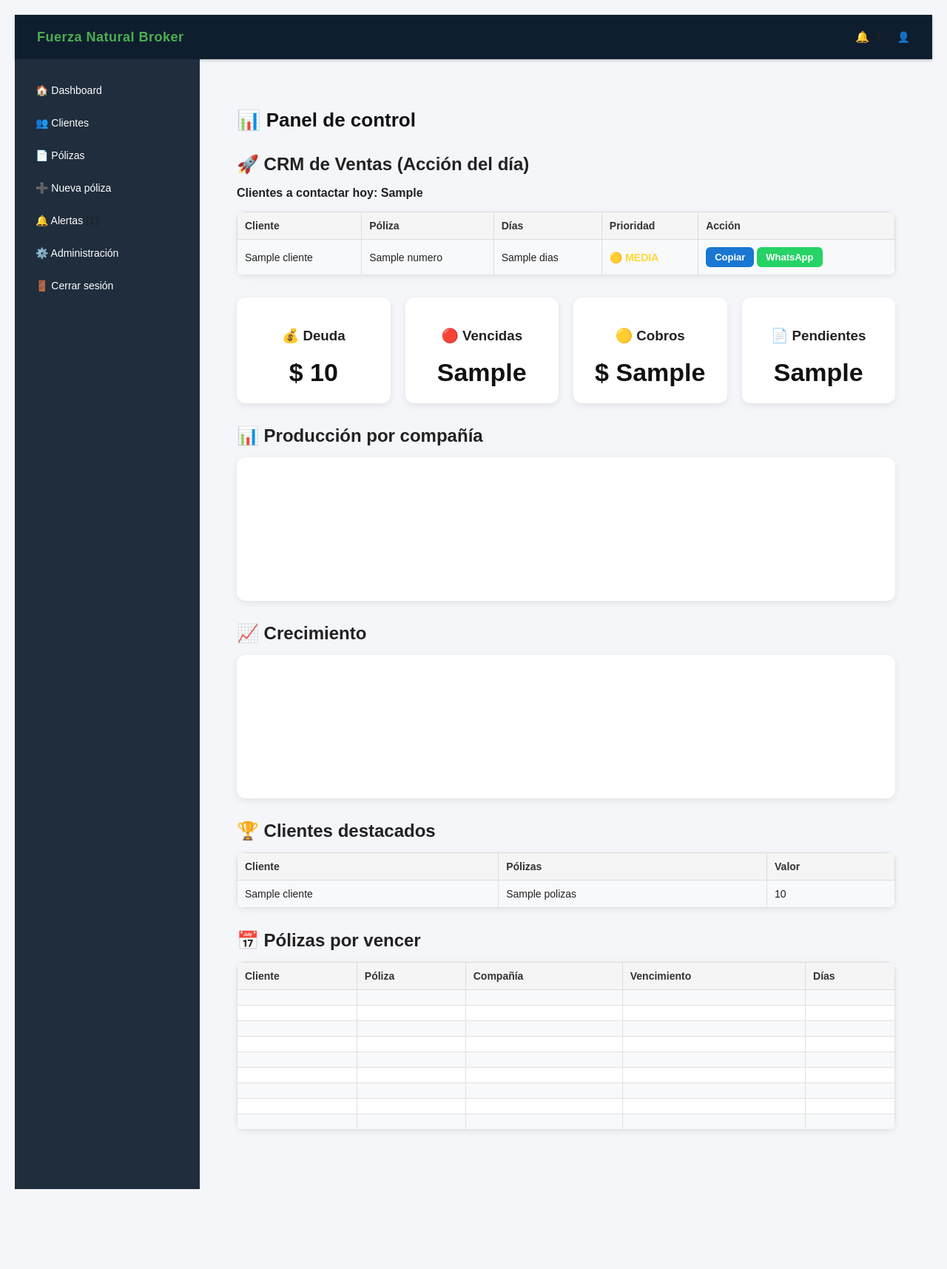
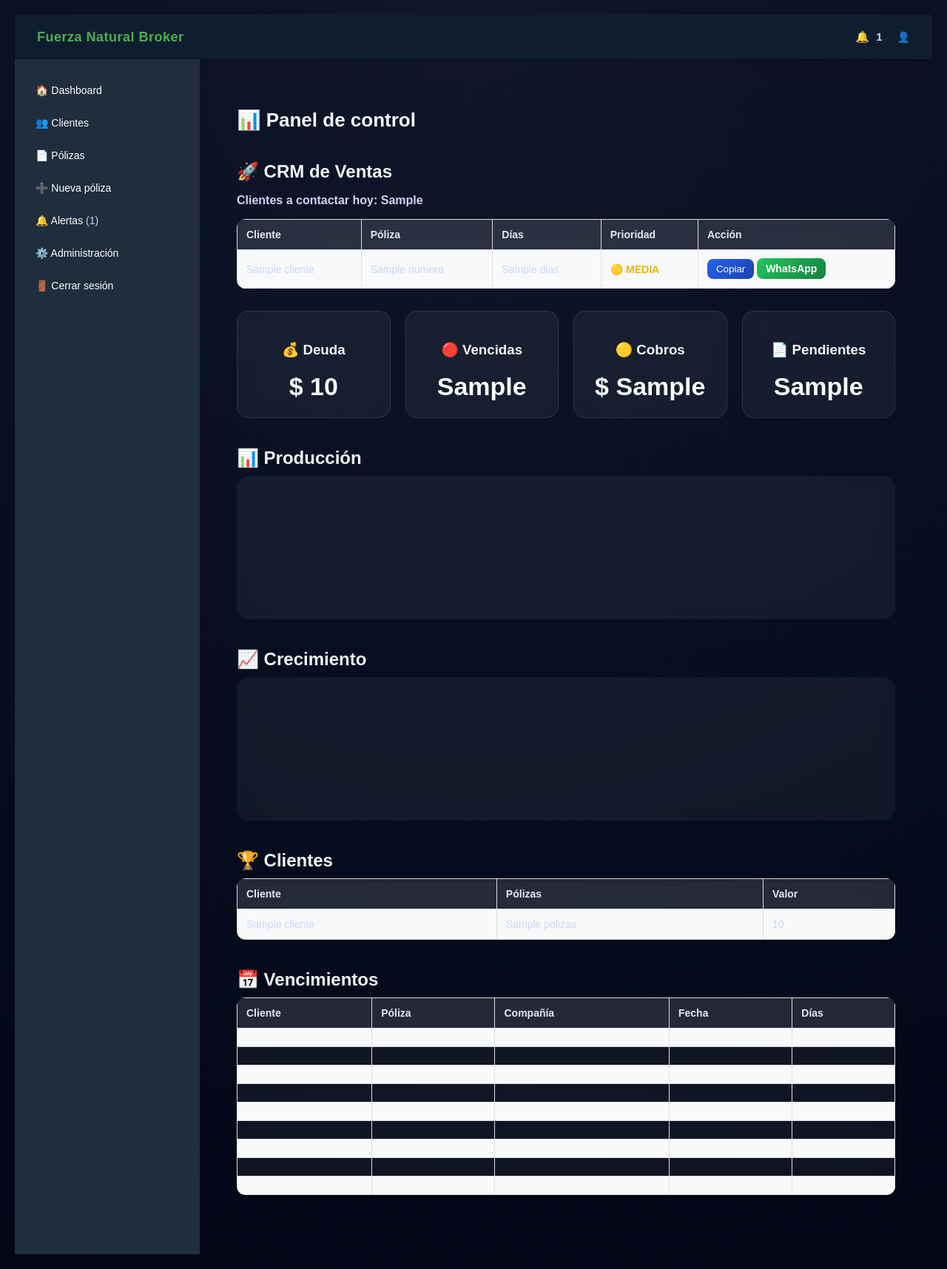
Before and after one commit to ferfama-debug/brokercrm, a Django app: template templates/panel/dashboard.html in a window 1280 px wide. Shown: the whole page at 74% size. Before the commit the page ends 1607 px from the top, so only its background shows below. Run offline with Django 4.2, Linux system fonts and the light colour scheme; data comes from the database, SQL or seed files in the repository; tables that the repository leaves empty hold one stand-in row (values such as "Sample post"); the template is opened without the code that fills it: values that come from a table or form of the project are taken from there, most other values are stand-ins (such as "Sample title", 1, 10 or a date in 2020); lists and menus that the app fills with data are empty; a map, chart or similar area stays blank.

Commit message:
ui premium modo oscuro estilo startup

```diff
--- a/templates/panel/dashboard.html
+++ b/templates/panel/dashboard.html
@@ -5,47 +5,63 @@
 
 <style>
 
+body{
+background: radial-gradient(circle at top, #0f172a, #020617);
+}
+
+/* CONTENEDOR */
+
 .dashboard{
 max-width:1300px;
 margin:auto;
 padding:20px;
-color:#222; /* 🔥 SOLUCIÓN GLOBAL */
+color:#e2e8f0;
 }
+
+/* TITULOS */
 
 .title{
 margin-bottom:25px;
 font-weight:600;
-color:#111;
+color:#f8fafc;
 }
 
-h1,h2,h3,p,span,td,th{
-color:#222; /* 🔥 FUERZA TODO EL TEXTO */
+h1,h2,h3{
+color:#f1f5f9;
+}
+
+p,td,th,span{
+color:#cbd5f5;
 }
 
 /* CRM PRO */
 
-.prioridad-urgente{color:#e53935;font-weight:bold;}
-.prioridad-alta{color:#fb8c00;font-weight:bold;}
-.prioridad-media{color:#fdd835;font-weight:bold;}
+.prioridad-urgente{color:#ef4444;font-weight:bold;}
+.prioridad-alta{color:#f97316;font-weight:bold;}
+.prioridad-media{color:#eab308;font-weight:bold;}
+
+/* BOTONES */
 
 .btn-copiar{
-background:#1976d2;
+background:linear-gradient(135deg,#2563eb,#1e40af);
 color:white;
 padding:6px 12px;
-border-radius:6px;
-font-size:13px;
-font-weight:bold;
+border-radius:8px;
 border:none;
 cursor:pointer;
+transition:0.2s;
+}
+
+.btn-copiar:hover{
+transform:scale(1.05);
 }
 
 .btn-whatsapp{
-background:#25D366;
+background:linear-gradient(135deg,#22c55e,#15803d);
 color:white;
 padding:6px 12px;
-border-radius:6px;
+border-radius:8px;
 text-decoration:none;
-font-size:13px;
 font-weight:bold;
 }
 
@@ -59,18 +75,23 @@ margin-bottom:30px;
 }
 
 .radar{
-background:white;
+background:rgba(255,255,255,0.05);
+backdrop-filter:blur(10px);
 padding:22px;
-border-radius:12px;
-box-shadow:0 3px 10px rgba(0,0,0,0.08);
+border-radius:16px;
+border:1px solid rgba(255,255,255,0.1);
 text-align:center;
-color:#222;
+transition:0.3s;
+}
+
+.radar:hover{
+transform:translateY(-5px);
 }
 
 .radar span{
 font-size:34px;
 font-weight:bold;
-color:#111;
+color:#f8fafc;
 }
 
 /* TABLAS */
@@ -79,34 +100,45 @@ table{
 width:100%;
 border-collapse:collapse;
 margin-bottom:30px;
-background:white;
-border-radius:10px;
+background:rgba(255,255,255,0.05);
+backdrop-filter:blur(10px);
+border-radius:12px;
 overflow:hidden;
-box-shadow:0 2px 8px rgba(0,0,0,0.08);
-color:#222;
 }
 
 th, td{
-padding:10px;
+padding:12px;
 text-align:left;
-color:#222;
 }
 
 th{
-background:#f5f5f5;
-color:#333;
+background:rgba(255,255,255,0.08);
+color:#e2e8f0;
+}
+
+tr{
+border-bottom:1px solid rgba(255,255,255,0.05);
 }
 
 tr:hover{
-background:#fafafa;
+background:rgba(255,255,255,0.05);
 }
 
+/* GRAFICOS */
+
 .grafico-box{
-background:white;
+background:rgba(255,255,255,0.05);
+backdrop-filter:blur(10px);
 padding:20px;
-border-radius:12px;
-box-shadow:0 3px 10px rgba(0,0,0,0.08);
+border-radius:16px;
 margin-bottom:30px;
+}
+
+/* SEPARADORES */
+
+h2{
+margin-top:40px;
+margin-bottom:10px;
 }
 
 </style>
@@ -116,10 +148,9 @@ margin-bottom:30px;
 
 <h1 class="title">📊 Panel de control</h1>
 
-<!-- 🔥 CRM PRO -->
+<!-- CRM -->
 
-<h2>🚀 CRM de Ventas (Acción del día)</h2>
-
+<h2>🚀 CRM de Ventas</h2>
 <p><strong>Clientes a contactar hoy: {{ clientes_hoy }}</strong></p>
 
 <table>
@@ -155,7 +186,7 @@ margin-bottom:30px;
 {% endfor %}
 </table>
 
-<!-- 💰 FINANZAS -->
+<!-- FINANZAS -->
 
 <div class="radar-container">
 <div class="radar"><h3>💰 Deuda</h3><span>$ {{ deuda_total }}</span></div>
@@ -164,9 +195,9 @@ margin-bottom:30px;
 <div class="radar"><h3>📄 Pendientes</h3><span>{{ cuotas_pendientes }}</span></div>
 </div>
 
-<!-- 📊 GRÁFICOS -->
+<!-- GRAFICOS -->
 
-<h2>📊 Producción por compañía</h2>
+<h2>📊 Producción</h2>
 <div class="grafico-box">
 <canvas id="graficoCompanias"></canvas>
 </div>
@@ -176,9 +207,9 @@ margin-bottom:30px;
 <canvas id="graficoCrecimiento"></canvas>
 </div>
 
-<!-- ⭐ CLIENTES -->
+<!-- CLIENTES -->
 
-<h2>🏆 Clientes destacados</h2>
+<h2>🏆 Clientes</h2>
 <table>
 <tr><th>Cliente</th><th>Pólizas</th><th>Valor</th></tr>
 
@@ -191,15 +222,15 @@ margin-bottom:30px;
 {% endfor %}
 </table>
 
-<!-- 📅 VENCIMIENTOS -->
+<!-- VENCIMIENTOS -->
 
-<h2>📅 Pólizas por vencer</h2>
+<h2>📅 Vencimientos</h2>
 <table>
 <tr>
 <th>Cliente</th>
 <th>Póliza</th>
 <th>Compañía</th>
-<th>Vencimiento</th>
+<th>Fecha</th>
 <th>Días</th>
 </tr>
 
```
